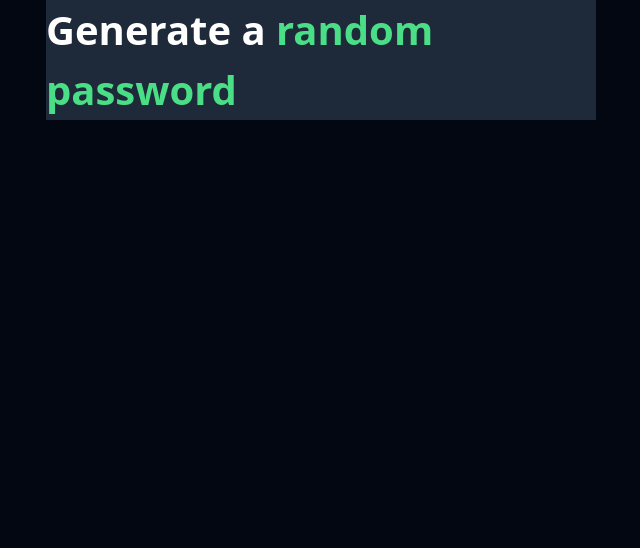
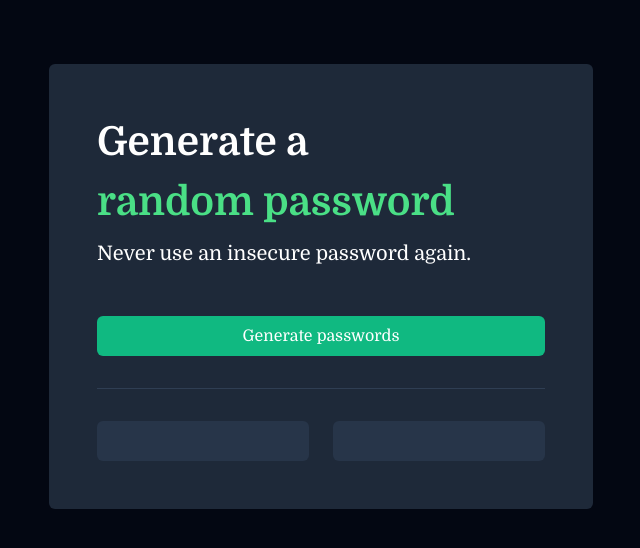
Before and after one commit to Timmydrax/cryptify, a plain HTML site: page index.html in a window 1280 px wide. Shown: the whole page, without its empty margins (319-959 px from the left). Drawn offline with nearby package versions, Linux system fonts and the light colour scheme.

Commit message:
CHORE: Did major implementations

```diff
--- a/index.html
+++ b/index.html
@@ -5,16 +5,46 @@
     <meta name="viewport" content="width=device-width, initial-scale=1.0" />
     <link rel="stylesheet" href="/style.css" />
     <script src="https://cdn.jsdelivr.net/npm/@tailwindcss/browser@4"></script>
-    <title>Password Generator</title>
+    <link rel="preconnect" href="https://fonts.googleapis.com" />
+    <link rel="preconnect" href="https://fonts.gstatic.com" crossorigin />
+    <link
+      href="https://fonts.googleapis.com/css2?family=Domine:wght@400..700&display=swap"
+      rel="stylesheet"
+    />
+    <title>Cryptify || Password Generator</title>
   </head>
-  <body class="w-screen min-h-screen bg-gray-950 flex flex-col">
+  <body class="w-screen min-h-screen bg-gray-950 flex flex-col font-[Domine]">
     <main class="w-full flex flex-col">
       <section
-        class="bg-gray-800 flex flex-col items-center max-w-[550px] mx-auto"
+        class="bg-gray-800 flex flex-col items-left max-w-[550px] mx-auto p-12 rounded-md my-16"
       >
-        <h1 class="text-[2.5rem] font-extrabold text-white">
-          Generate a <span class="text-[#4ADF86]">random password</span>
-        </h1>
+        <div class="mb-12 flex flex-col gap-2">
+          <h1 class="text-[2.5rem] font-extrabold text-white max-w-[360px]">
+            Generate a <span class="text-[#4ADF86]">random password</span>
+          </h1>
+          <p class="text-xl text-white">
+            Never use an insecure password again.
+          </p>
+        </div>
+
+        <div class="flex flex-col gap-8">
+          <button
+            class="bg-[#10B981] text-white px-4 py-2 rounded-md cursor-pointer hover:bg-[#059669]"
+          >
+            Generate passwords
+          </button>
+
+          <div class="border-b-[1px] border-[#2F3E53] w-full"></div>
+
+          <div class="flex flex-row gap-6">
+            <div class="w-[212px] h-[40px] rounded-md bg-[#273549]">
+              <p></p>
+            </div>
+            <div class="w-[212px] h-[40px] rounded-md bg-[#273549]">
+              <p></p>
+            </div>
+          </div>
+        </div>
       </section>
     </main>
     <script type="module" src="/script.js"></script>
```
